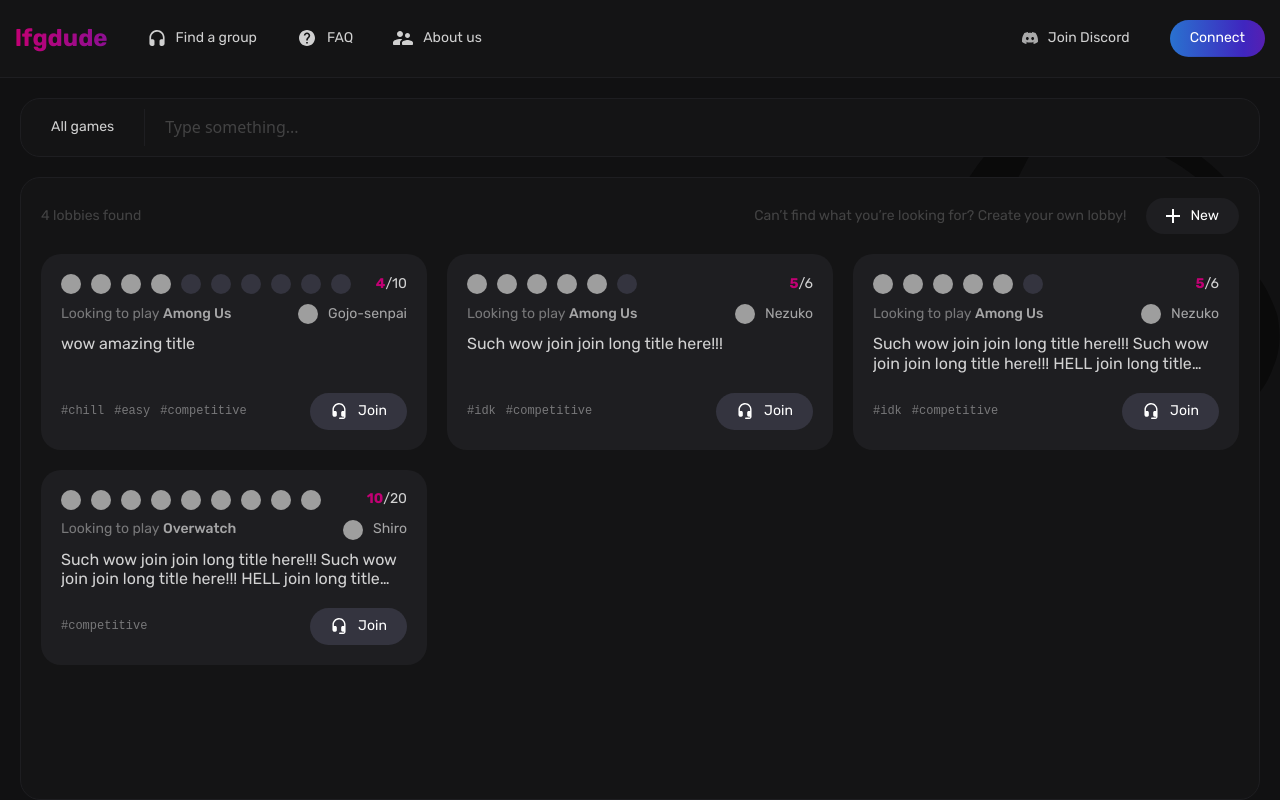
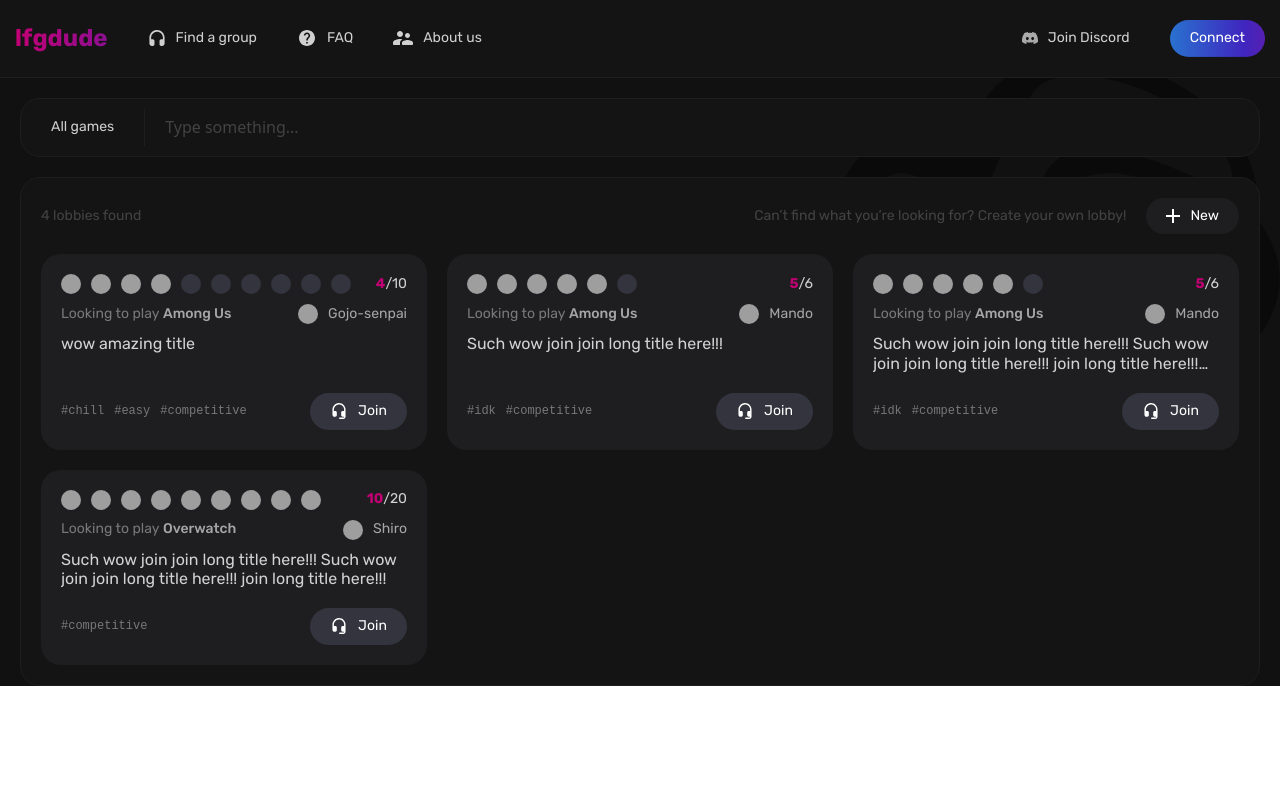
Before and after one commit to sumicet/lfgdude, a React (Create React App) app in the folder frontend/: page / in a window 1280 px wide. Built offline with nearby package versions, Linux system fonts and the light colour scheme; grey boxes are pictures that could not be loaded; the HTML template or start-up script is replaced by a standard one.

Commit message:
add framer motion, fix scrolling

```diff
--- a/frontend/package.json
+++ b/frontend/package.json
@@ -10,6 +10,7 @@
     "@types/node": "^16.11.21",
     "@types/react": "^17.0.38",
     "@types/react-dom": "^17.0.11",
+    "framer-motion": "^6.2.3",
     "react": "^17.0.2",
     "react-dom": "^17.0.2",
     "react-grid-system": "^8.0.1",
--- a/frontend/src/App.tsx
+++ b/frontend/src/App.tsx
@@ -1,5 +1,6 @@
 import { Route, Routes } from 'react-router-dom';
 import Container from './components/layout/Container';
+import LobbyModal from './components/LobbyModal';
 import NavigationBar from './components/NavigationBar';
 import About from './pages/About';
 import Connect from './pages/Connect';
@@ -8,7 +9,7 @@
 
 function App() {
     return (
-        <div className='flex flex-1 flex-col bg-dark'>
+        <div className='flex flex-col w-[100vw] min-w-full overflow-y-scroll overflow-x-hidden bg-dark relative'>
             <NavigationBar />
 
             <Container>
@@ -19,6 +20,8 @@
                     <Route path='/connect' element={<Connect />} />
                 </Routes>
             </Container>
+
+            <LobbyModal />
         </div>
     );
 }
--- a/frontend/src/components/Lobbies.tsx
+++ b/frontend/src/components/Lobbies.tsx
@@ -36,7 +36,7 @@
         leader: {
             id: '2',
             image: 'https://cdn.realsport101.com/images/ncavvykf/epicstream/1291d35e00f077741819c23a19e5043c0a54e8fc-864x382.png?rect=93,0,679,382&w=700&h=394&dpr=2',
-            username: 'Nezuko',
+            username: 'Mando',
         },
         title: 'Such wow join join long title here!!!',
         tags: ['idk', 'competitive'],
@@ -53,9 +53,9 @@
         leader: {
             id: '2',
             image: 'https://cdn.realsport101.com/images/ncavvykf/epicstream/1291d35e00f077741819c23a19e5043c0a54e8fc-864x382.png?rect=93,0,679,382&w=700&h=394&dpr=2',
-            username: 'Nezuko',
+            username: 'Mando',
         },
-        title: 'Such wow join join long title here!!! Such wow join join long title here!!! HELL join long title here!!! HELL join long title here!!! HELL',
+        title: 'Such wow join join long title here!!! Such wow join join long title here!!! join long title here!!! join long title here!!!',
         tags: ['idk', 'competitive'],
         players: {
             num: 5,
@@ -72,7 +72,7 @@
             image: 'https://cdn.realsport101.com/images/ncavvykf/epicstream/1291d35e00f077741819c23a19e5043c0a54e8fc-864x382.png?rect=93,0,679,382&w=700&h=394&dpr=2',
             username: 'Shiro',
         },
-        title: 'Such wow join join long title here!!! Such wow join join long title here!!! HELL join long title here!!! HELL',
+        title: 'Such wow join join long title here!!! Such wow join join long title here!!! join long title here!!!',
         tags: ['competitive'],
         players: {
             num: 10,
--- a/frontend/src/components/LobbyModal.tsx
+++ b/frontend/src/components/LobbyModal.tsx
@@ -1,29 +1,17 @@
 import { useState } from 'react';
-import Modal from 'react-modal';
+import { AnimatePresence } from 'framer-motion';
 
 interface LobbyModalProps {}
 
 const LobbyModal: React.FC<LobbyModalProps> = () => {
     const [isOpen, setIsOpen] = useState(true);
+    return <></>;
 
-    return (
-        <Modal
-            isOpen={isOpen}
-            className='z-10 flex'
-            style={{
-                content: {
-                    background: 'purple',
-                    position: 'absolute',
-                    bottom: 0,
-                    right: 0,
-                    left: 0,
-                },
-                overlay: { background: 'transparent' },
-            }}
-        >
-            hello
-        </Modal>
-    );
+    // return (
+    //     <div className='flex absolute z-10 bottom-0 w-full max-w-[1400px] translate-x-[-50%] left-[50%] h-fit bg-red-600'>
+    //         <div className='w-[300px] h-[300px]'>hi</div>
+    //     </div>
+    // );
 };
 
 export default LobbyModal;
--- a/frontend/src/components/NavigationBar.tsx
+++ b/frontend/src/components/NavigationBar.tsx
@@ -1,6 +1,4 @@
 import Text from './Text';
-// @ts-ignore
-import { ReactComponent as Logo } from '../assets/images/logo.svg';
 // @ts-ignore
 import { ReactComponent as Headset } from '../assets/images/headset.svg';
 // @ts-ignore
@@ -26,7 +24,6 @@
                         <Text size='extra-large' weight='bold' theme='colored'>
                             {config.appName}
                         </Text>
-                        {/* <Logo /> */}
                     </div>
 
                     {[
--- a/frontend/src/index.css
+++ b/frontend/src/index.css
@@ -2,12 +2,13 @@
 @tailwind components;
 @tailwind utilities;
 
+body,
 html,
-body,
 #root {
-    flex: 1;
-    min-height: 100%;
-    display: flex;
+    height: 100%;
+    width: 100%;
+    margin: 0;
+    overflow-x: hidden;
 }
 
 @font-face {
```
Also changed, not shown: 1 other file (tests, documents, lock files or other folders).
